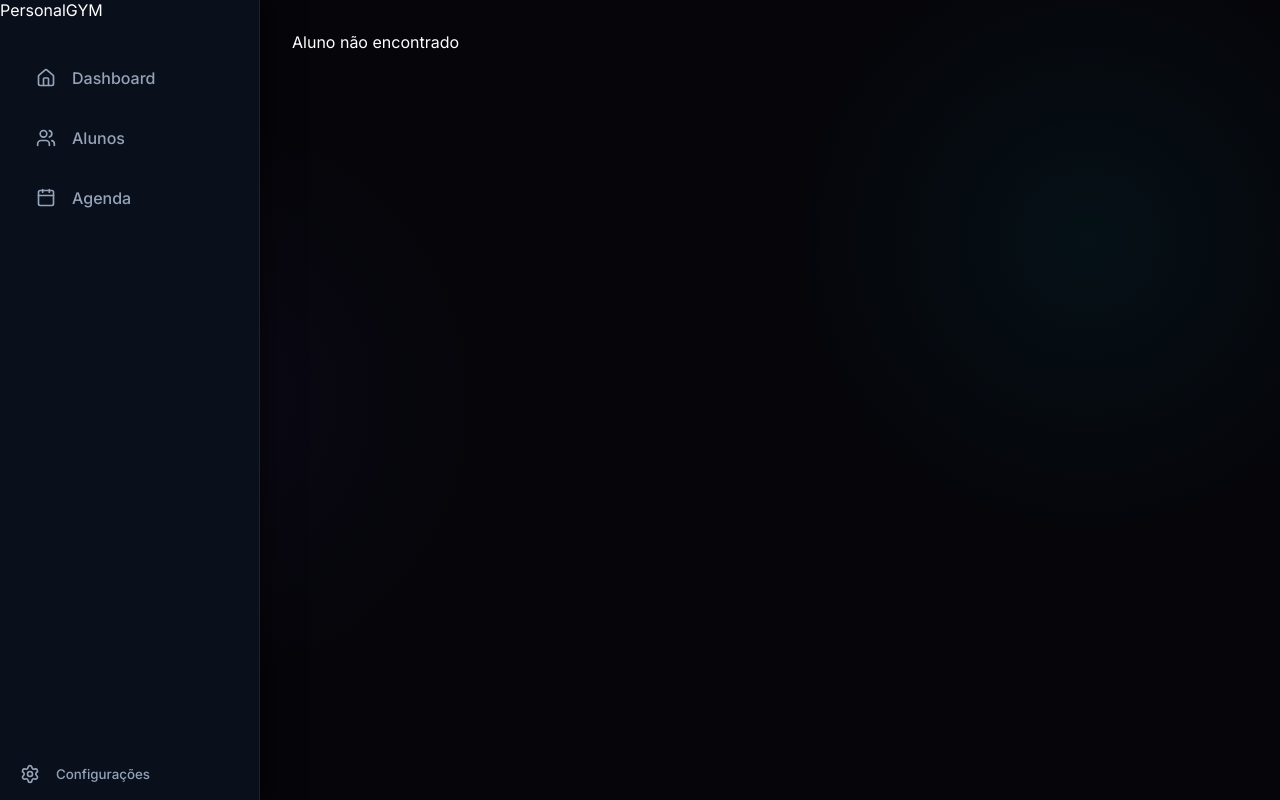
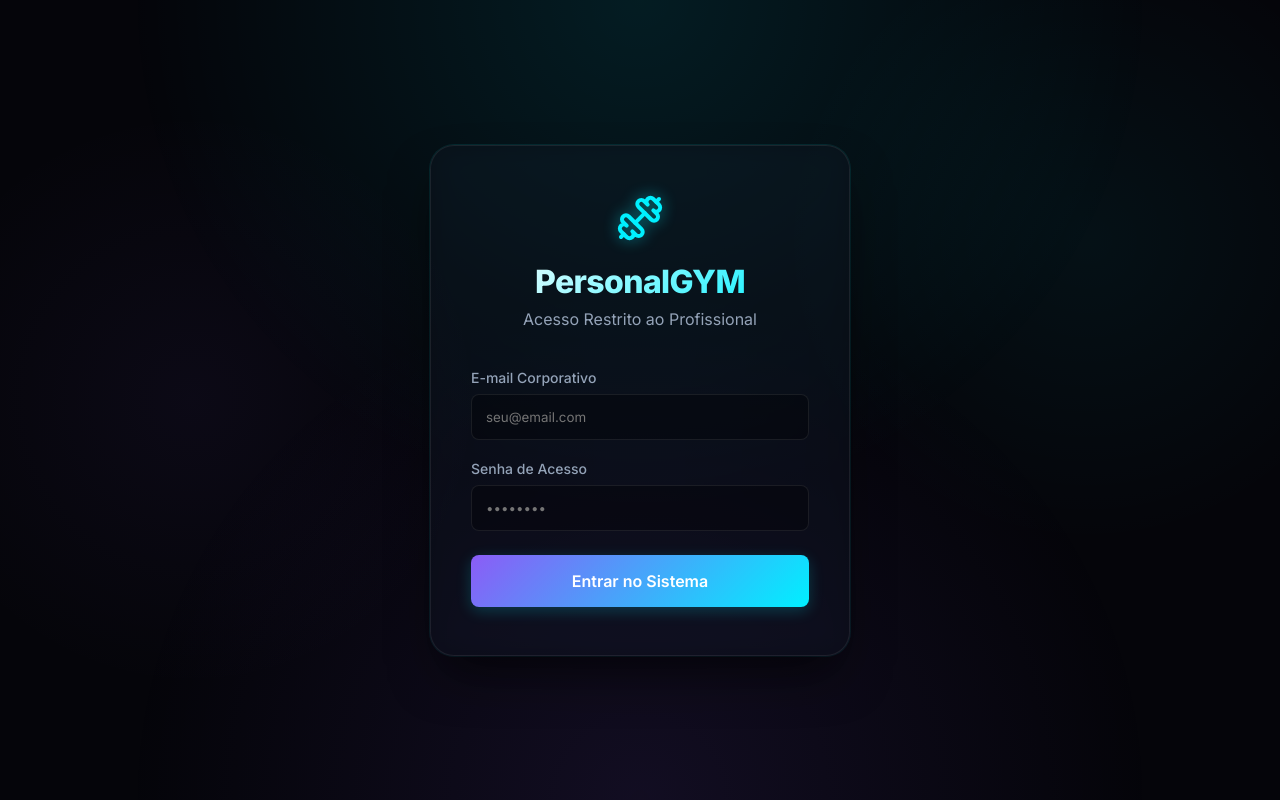
Before and after one commit to CesarMuoli/personal-gym-app, a React (Vite) app: page /student/1 in a window 1280 px wide. Built offline with nearby package versions, Linux system fonts and the light colour scheme; no server answers; the database is empty.

Commit message:
Implementando Login e Fotos

```diff
--- a/src/App.jsx
+++ b/src/App.jsx
@@ -5,15 +5,24 @@ import Students from './pages/Students';
 import Calendar from './pages/Calendar';
 import StudentProfile from './pages/StudentProfile';
 import PresentationMode from './pages/PresentationMode';
-import { AppProvider } from './context/AppContext';
+import Login from './pages/Login';
+import { AppProvider, useAppContext } from './context/AppContext';
 import { Toaster } from 'react-hot-toast';
 
-function App() {
+const AppContent = () => {
+  const { session, authLoading } = useAppContext();
+
+  if (authLoading) {
+    return <div style={{ display: 'flex', minHeight: '100vh', alignItems: 'center', justifyContent: 'center' }}>Carregando sistema...</div>;
+  }
+
+  if (!session) {
+    return <Login />;
+  }
+
   return (
-    <AppProvider>
-      <BrowserRouter>
-        <Toaster position="top-right" toastOptions={{ style: { background: '#333', color: '#fff' } }} />
-        <div style={{ display: 'flex', minHeight: '100vh', width: '100vw', overflow: 'hidden' }}>
+    <BrowserRouter>
+      <div style={{ display: 'flex', minHeight: '100vh', width: '100vw', overflow: 'hidden' }}>
         <Sidebar />
         <main style={{ flex: 1, padding: '2rem', overflowY: 'auto' }}>
           <Routes>
@@ -26,7 +35,15 @@ function App() {
           </Routes>
         </main>
       </div>
-      </BrowserRouter>
+    </BrowserRouter>
+  );
+};
+
+function App() {
+  return (
+    <AppProvider>
+      <Toaster position="top-right" toastOptions={{ style: { background: 'var(--bg-secondary)', color: '#fff', border: '1px solid var(--border-color)' } }} />
+      <AppContent />
     </AppProvider>
   )
 }
--- a/src/components/Sidebar.jsx
+++ b/src/components/Sidebar.jsx
@@ -1,8 +1,10 @@
 import { NavLink } from 'react-router-dom';
-import { Home, Users, Calendar as CalendarIcon, BarChart2, Settings } from 'lucide-react';
+import { Home, Users, Calendar as CalendarIcon, BarChart2, Settings, LogOut } from 'lucide-react';
+import { useAppContext } from '../context/AppContext';
 import './Sidebar.css';
 
 const Sidebar = () => {
+  const { signOut } = useAppContext();
   return (
     <aside className="sidebar">
       <div className="sidebar-logo">
@@ -24,10 +26,10 @@ const Sidebar = () => {
         </NavLink>
       </nav>
 
-      <div className="sidebar-footer">
-        <button className="nav-item">
-          <Settings size={20} />
-          <span>Configurações</span>
+      <div className="sidebar-footer" style={{ padding: '1rem', borderTop: '1px solid rgba(255,255,255,0.05)' }}>
+        <button className="nav-item" style={{ width: '100%', justifyContent: 'flex-start' }} onClick={signOut}>
+          <LogOut size={20} />
+          <span>Sair do Sistema</span>
         </button>
       </div>
     </aside>
--- a/src/context/AppContext.jsx
+++ b/src/context/AppContext.jsx
@@ -5,13 +5,30 @@ import toast from 'react-hot-toast';
 const AppContext = createContext();
 
 export const AppProvider = ({ children }) => {
+  const [session, setSession] = useState(null);
+  const [authLoading, setAuthLoading] = useState(true);
+
   const [students, setStudents] = useState([]);
   const [calendarEvents, setCalendarEvents] = useState([]);
   const [loadProgression, setLoadProgression] = useState([]);
   const [emotionalHistory, setEmotionalHistory] = useState([]);
-  const [loading, setLoading] = useState(true);
+  const [loading, setLoading] = useState(false);
+
+  useEffect(() => {
+    supabase.auth.getSession().then(({ data: { session } }) => {
+      setSession(session);
+      setAuthLoading(false);
+    });
+
+    const { data: { subscription } } = supabase.auth.onAuthStateChange((_event, session) => {
+      setSession(session);
+    });
+
+    return () => subscription.unsubscribe();
+  }, []);
 
   const fetchData = async () => {
+    if (!session) return;
     setLoading(true);
     try {
       const [studentsRes, eventsRes, loadRes, emotionalRes] = await Promise.all([
@@ -34,8 +51,24 @@ export const AppProvider = ({ children }) => {
   };
 
   useEffect(() => {
-    fetchData();
-  }, []);
+    if (session) {
+      fetchData();
+    } else {
+      // Clear data if logged out
+      setStudents([]);
+      setCalendarEvents([]);
+      setLoadProgression([]);
+      setEmotionalHistory([]);
+    }
+  }, [session]);
+
+  const signIn = async (email, password) => {
+    return await supabase.auth.signInWithPassword({ email, password });
+  };
+
+  const signOut = async () => {
+    await supabase.auth.signOut();
+  };
 
   const addStudent = async (studentData) => {
     const { data, error } = await supabase.from('students').insert([studentData]).select();
@@ -81,10 +114,43 @@ export const AppProvider = ({ children }) => {
     return data[0];
   };
 
+  const uploadEvaluationPhoto = async (studentId, type, file) => {
+    const fileExt = file.name.split('.').pop();
+    const fileName = `${studentId}_${type}_${Date.now()}.${fileExt}`;
+
+    const { error: uploadError } = await supabase.storage
+      .from('evaluations')
+      .upload(fileName, file);
+
+    if (uploadError) {
+      console.error(uploadError);
+      toast.error('Erro ao fazer upload da imagem.');
+      return null;
+    }
+
+    const { data } = supabase.storage.from('evaluations').getPublicUrl(fileName);
+
+    const column = type === 'before' ? 'photo_before' : 'photo_after';
+    const { error: updateError } = await supabase
+      .from('students')
+      .update({ [column]: data.publicUrl })
+      .eq('id', studentId);
+
+    if (updateError) {
+      toast.error('Erro ao vincular imagem ao aluno.');
+      return null;
+    }
+
+    toast.success('Foto de avaliação salva!');
+    fetchData(); // Recarrega os alunos
+    return data.publicUrl;
+  };
+
   return (
     <AppContext.Provider value={{
+      session, authLoading, signIn, signOut,
       students, calendarEvents, loadProgression, emotionalHistory, loading,
-      addStudent, addEvent, addLoad, addEmotionalScore, refreshData: fetchData
+      addStudent, addEvent, addLoad, addEmotionalScore, uploadEvaluationPhoto, refreshData: fetchData
     }}>
       {children}
     </AppContext.Provider>
--- /dev/null
+++ b/src/pages/Login.css
@@ -0,0 +1,34 @@
+.login-container {
+  min-height: 100vh;
+  display: flex;
+  align-items: center;
+  justify-content: center;
+  background-image:
+    radial-gradient(circle at 50% 0%, rgba(0, 240, 255, 0.1), transparent 50%),
+    radial-gradient(circle at 50% 100%, rgba(139, 92, 246, 0.1), transparent 50%);
+}
+
+.login-card {
+  width: 100%;
+  max-width: 420px;
+  padding: 3rem 2.5rem;
+  border-radius: 24px;
+  text-align: center;
+  box-shadow: 0 25px 50px -12px rgba(0,0,0,0.7), 0 0 0 1px rgba(0, 240, 255, 0.1);
+}
+
+.login-header {
+  margin-bottom: 2.5rem;
+}
+
+.login-form {
+  text-align: left;
+}
+
+.login-btn {
+  width: 100%;
+  justify-content: center;
+  margin-top: 1.5rem;
+  padding: 1rem;
+  font-size: 1rem;
+}
--- /dev/null
+++ b/src/pages/Login.jsx
@@ -0,0 +1,72 @@
+import React, { useState } from 'react';
+import { useAppContext } from '../context/AppContext';
+import toast from 'react-hot-toast';
+import { Dumbbell } from 'lucide-react';
+import './Login.css';
+
+const Login = () => {
+  const { signIn } = useAppContext();
+  const [email, setEmail] = useState('');
+  const [password, setPassword] = useState('');
+  const [loading, setLoading] = useState(false);
+
+  const handleSubmit = async (e) => {
+    e.preventDefault();
+    if (!email || !password) {
+      toast.error('Preencha email e senha.');
+      return;
+    }
+
+    setLoading(true);
+    const { error } = await signIn(email, password);
+    setLoading(false);
+
+    if (error) {
+      toast.error('Credenciais inválidas. Verifique seu e-mail e senha.');
+    } else {
+      toast.success('Acesso liberado!');
+    }
+  };
+
+  return (
+    <div className="login-container fade-in-up">
+      <div className="login-card glass-panel">
+        <div className="login-header">
+          <Dumbbell size={48} className="logo-icon" />
+          <h1 className="logo-text" style={{ fontSize: '2rem', marginTop: '1rem' }}>PersonalGYM</h1>
+          <p style={{ color: 'var(--text-secondary)', marginTop: '0.5rem' }}>Acesso Restrito ao Profissional</p>
+        </div>
+
+        <form onSubmit={handleSubmit} className="login-form">
+          <div className="form-group">
+            <label>E-mail Corporativo</label>
+            <input
+              type="email"
+              className="form-input"
+              placeholder="seu@email.com"
+              value={email}
+              onChange={(e) => setEmail(e.target.value)}
+            />
+          </div>
+
+          <div className="form-group">
+            <label>Senha de Acesso</label>
+            <input
+              type="password"
+              className="form-input"
+              placeholder="••••••••"
+              value={password}
+              onChange={(e) => setPassword(e.target.value)}
+            />
+          </div>
+
+          <button type="submit" className="primary-button login-btn" disabled={loading}>
+            {loading ? 'Autenticando...' : 'Entrar no Sistema'}
+          </button>
+        </form>
+      </div>
+    </div>
+  );
+};
+
+export default Login;
--- a/src/pages/StudentProfile.jsx
+++ b/src/pages/StudentProfile.jsx
@@ -11,7 +11,7 @@ import './StudentProfile.css';
 const StudentProfile = () => {
   const { id } = useParams();
   const navigate = useNavigate();
-  const { students, loadProgression, emotionalHistory, addLoad, addEmotionalScore } = useAppContext();
+  const { students, loadProgression, emotionalHistory, addLoad, addEmotionalScore, uploadEvaluationPhoto } = useAppContext();
 
   const [activeTab, setActiveTab] = useState('overview');
   const [emotionalScore, setEmotionalScore] = useState(null);
@@ -40,6 +40,20 @@ const StudentProfile = () => {
       date: new Date().toISOString().split('T')[0]
     });
     setEmotionalScore(null);
+  };
+
+  const handlePhotoUpload = async (e, type) => {
+    const file = e.target.files[0];
+    if (!file) return;
+
+    // Mostra um loading rápido
+    toast.loading(`Enviando foto de ${type === 'before' ? 'Antes' : 'Depois'}...`, { id: 'upload' });
+    const url = await uploadEvaluationPhoto(student.id, type, file);
+    if (url) {
+      toast.success('Concluído!', { id: 'upload' });
+    } else {
+      toast.dismiss('upload');
+    }
   };
 
   if (!student) {
@@ -148,15 +162,58 @@ const StudentProfile = () => {
         {activeTab === 'physical' && (
           <div className="tab-pane physical-tab">
             <Card title="Comparativo Visual">
-              <div className="comparison-view">
-                <div className="photo-container">
-                  <div className="photo-placeholder">Foto Antes</div>
-                  <span>Início do Plano - {student.weight + 5}kg</span>
+              <div className="comparison-view" style={{ display: 'flex', gap: '2rem', justifyContent: 'center', marginTop: '2rem' }}>
+
+                {/* Foto Antes */}
+                <div className="photo-container" style={{ textAlign: 'center', flex: 1 }}>
+                  <label style={{ cursor: 'pointer', display: 'block' }}>
+                    <div className="photo-placeholder" style={{
+                      height: '350px',
+                      borderRadius: '16px',
+                      border: '2px dashed var(--border-color)',
+                      display: 'flex',
+                      alignItems: 'center',
+                      justifyContent: 'center',
+                      overflow: 'hidden',
+                      backgroundColor: 'rgba(255,255,255,0.02)',
+                      marginBottom: '1rem'
+                    }}>
+                      {student.photo_before ? (
+                        <img src={student.photo_before} alt="Antes" style={{ width: '100%', height: '100%', objectFit: 'cover' }} />
+                      ) : (
+                        <span style={{ color: 'var(--text-secondary)' }}>+ Adicionar Foto (Antes)</span>
+                      )}
+                    </div>
+                    <input type="file" accept="image/*" style={{ display: 'none' }} onChange={(e) => handlePhotoUpload(e, 'before')} />
+                  </label>
+                  <span style={{ fontWeight: 500, color: 'var(--text-secondary)' }}>Início do Plano</span>
                 </div>
-                <div className="photo-container">
-                  <div className="photo-placeholder" style={{ borderColor: 'var(--success)' }}>Foto Atual</div>
-                  <span>Hoje - {student.weight}kg</span>
+
+                {/* Foto Depois */}
+                <div className="photo-container" style={{ textAlign: 'center', flex: 1 }}>
+                  <label style={{ cursor: 'pointer', display: 'block' }}>
+                    <div className="photo-placeholder" style={{
+                      height: '350px',
+                      borderRadius: '16px',
+                      border: '2px dashed var(--success)',
+                      display: 'flex',
+                      alignItems: 'center',
+                      justifyContent: 'center',
+                      overflow: 'hidden',
+                      backgroundColor: 'rgba(16, 185, 129, 0.05)',
+                      marginBottom: '1rem'
+                    }}>
+                      {student.photo_after ? (
+                        <img src={student.photo_after} alt="Depois" style={{ width: '100%', height: '100%', objectFit: 'cover' }} />
+                      ) : (
+                        <span style={{ color: 'var(--success)' }}>+ Adicionar Foto (Atual)</span>
+                      )}
+                    </div>
+                    <input type="file" accept="image/*" style={{ display: 'none' }} onChange={(e) => handlePhotoUpload(e, 'after')} />
+                  </label>
+                  <span style={{ fontWeight: 500, color: 'var(--success)' }}>Evolução Atual</span>
                 </div>
+
               </div>
             </Card>
           </div>
```
